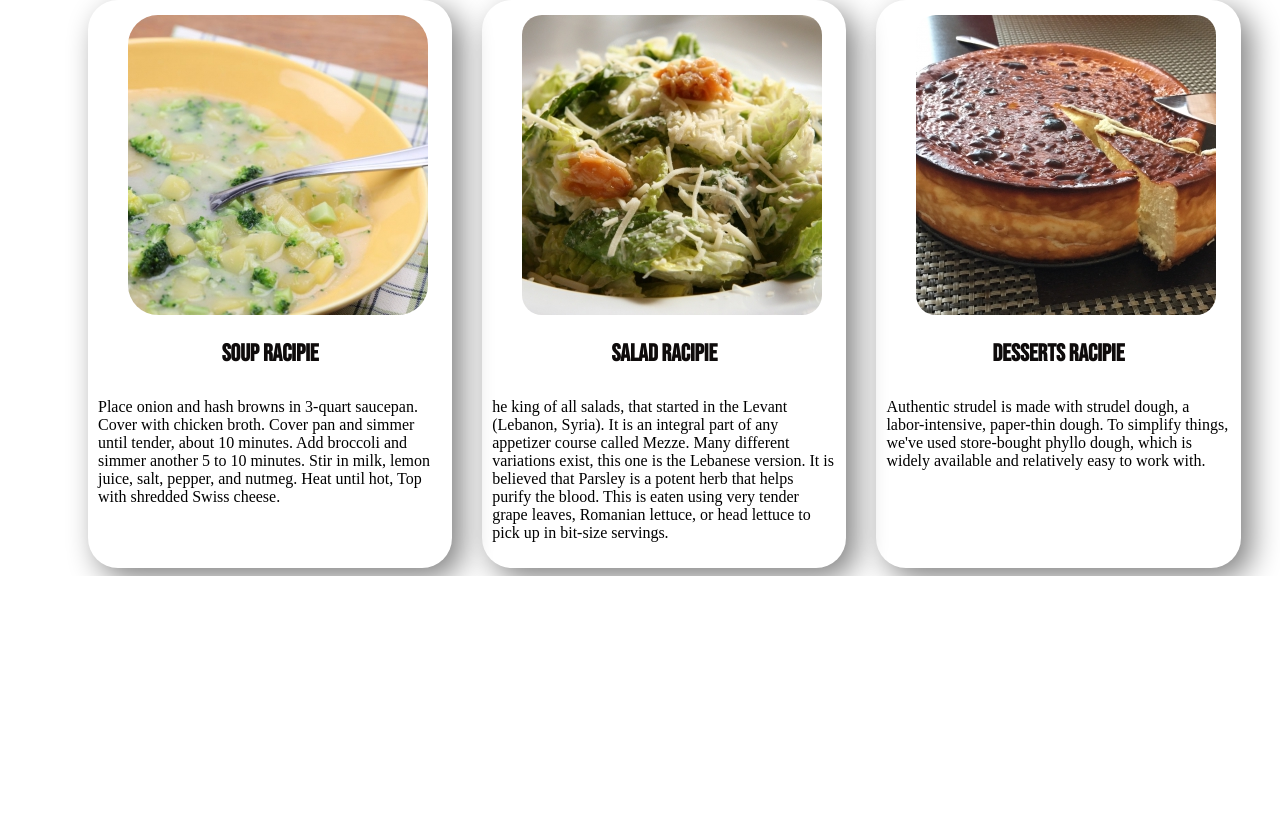
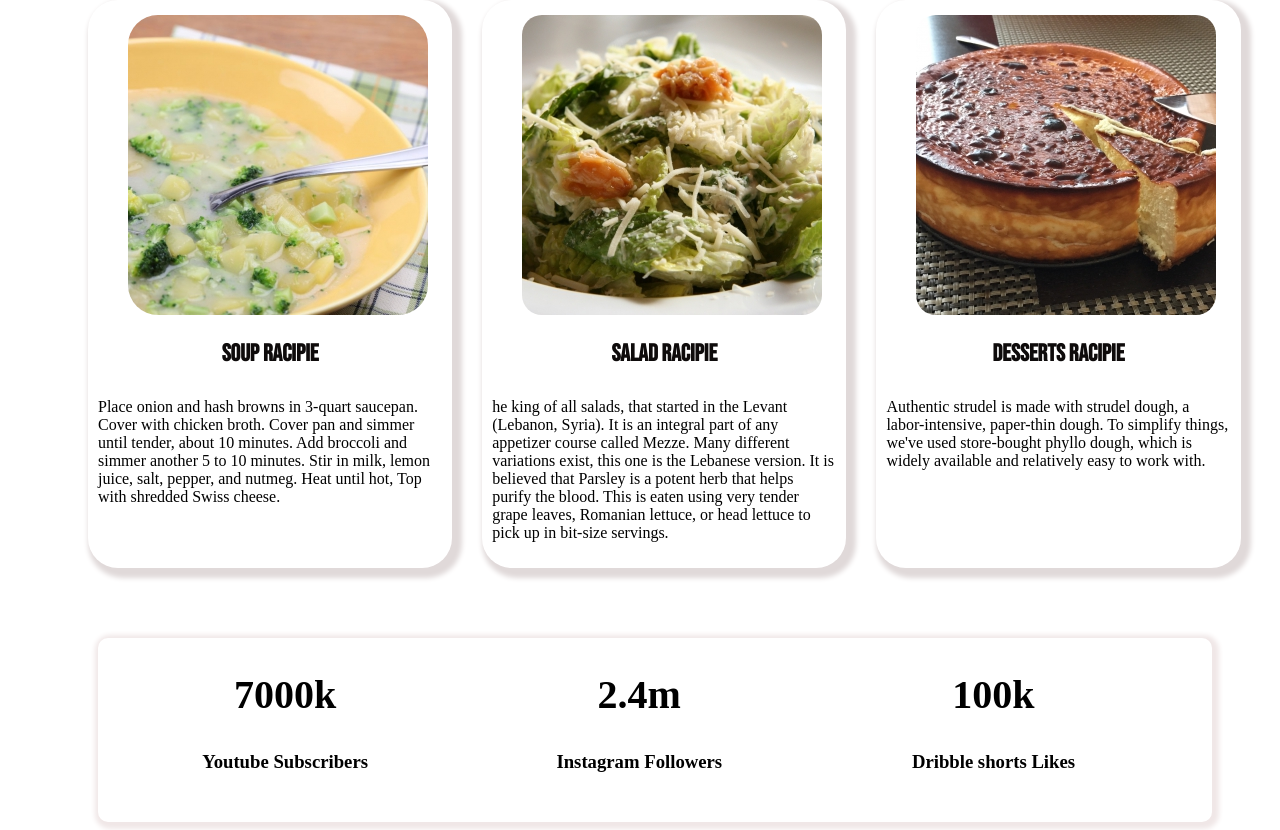
Before and after one commit to Nazim-Habib/Food-Network, a plain HTML site: page index.html in a window 1280 px wide. Shown: the part 1563-2393 px from the top of the page. Before the commit the page ends 2139 px from the top, so only its background shows below. Drawn offline with Linux system fonts and the light colour scheme.

Commit message:
Fourth section is commited

```diff
--- a/index.html
+++ b/index.html
@@ -107,6 +107,25 @@
 
     </section>
 
+    <section class="Fourth-section">
+        <div class="section">
+            <h1>7000k</h1>
+            <h3>Youtube Subscribers</h3>
+        </div>
+        <div class="section">
+            <h1>2.4m</h1>
+            <h3>Instagram Followers</h3>
+
+        </div>
+        <div class="section">
+            <h1>100k</h1>
+            <h3>Dribble shorts Likes</h3>
+
+        </div>
+
+
+    </section>
+
 
 </body>
 
--- a/style.css
+++ b/style.css
@@ -105,20 +105,20 @@
 }
 .soup{
     width: 30%;
-    box-shadow: 10px 10px 30px gray;
+    box-shadow: 5px 5px 5px 5px rgb(224, 217, 217);
     margin-left: 30px;
     border-radius: 30px;
 }
 .salad{
     width: 30%;
     margin-left: 30px;
-    box-shadow: 10px 10px 30px gray;
+    box-shadow: 5px 5px 5px 5px rgb(224, 217, 217);
     border-radius: 30px;
 }
 .desserts{
     width: 30%;
     margin-left: 30px;
-    box-shadow: 10px 10px 30px gray;
+    box-shadow: 5px 5px 5px 5px rgb(224, 217, 217);
     border-radius: 30px;
 }
 .soup img{
@@ -182,3 +182,23 @@
     padding: 10px;
 
 }
+.Fourth-section{
+    display: flex;
+    margin-top: 70px;
+    margin-left: 90px;
+    margin-right: 60px;
+    box-shadow: 2px 2px 5px 5px rgb(240, 231, 231);
+    border-radius: 10px;
+    padding-bottom: 30px;
+}
+.section{
+    width: 30%;
+    margin-left: 20px;
+}
+.section h1{
+    text-align: center;
+    font-size: 40px;
+}
+.section h3{
+    text-align: center;
+}
```
